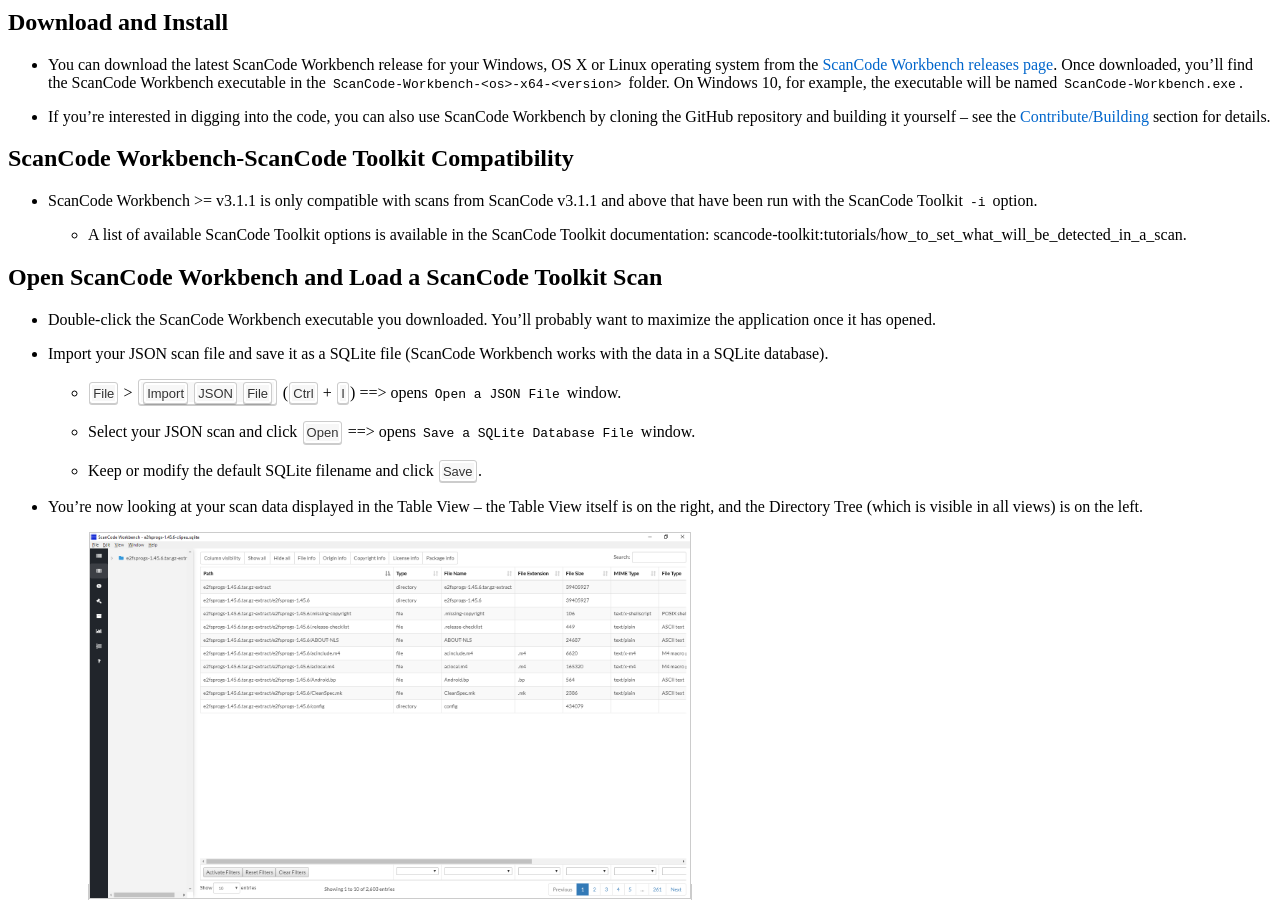
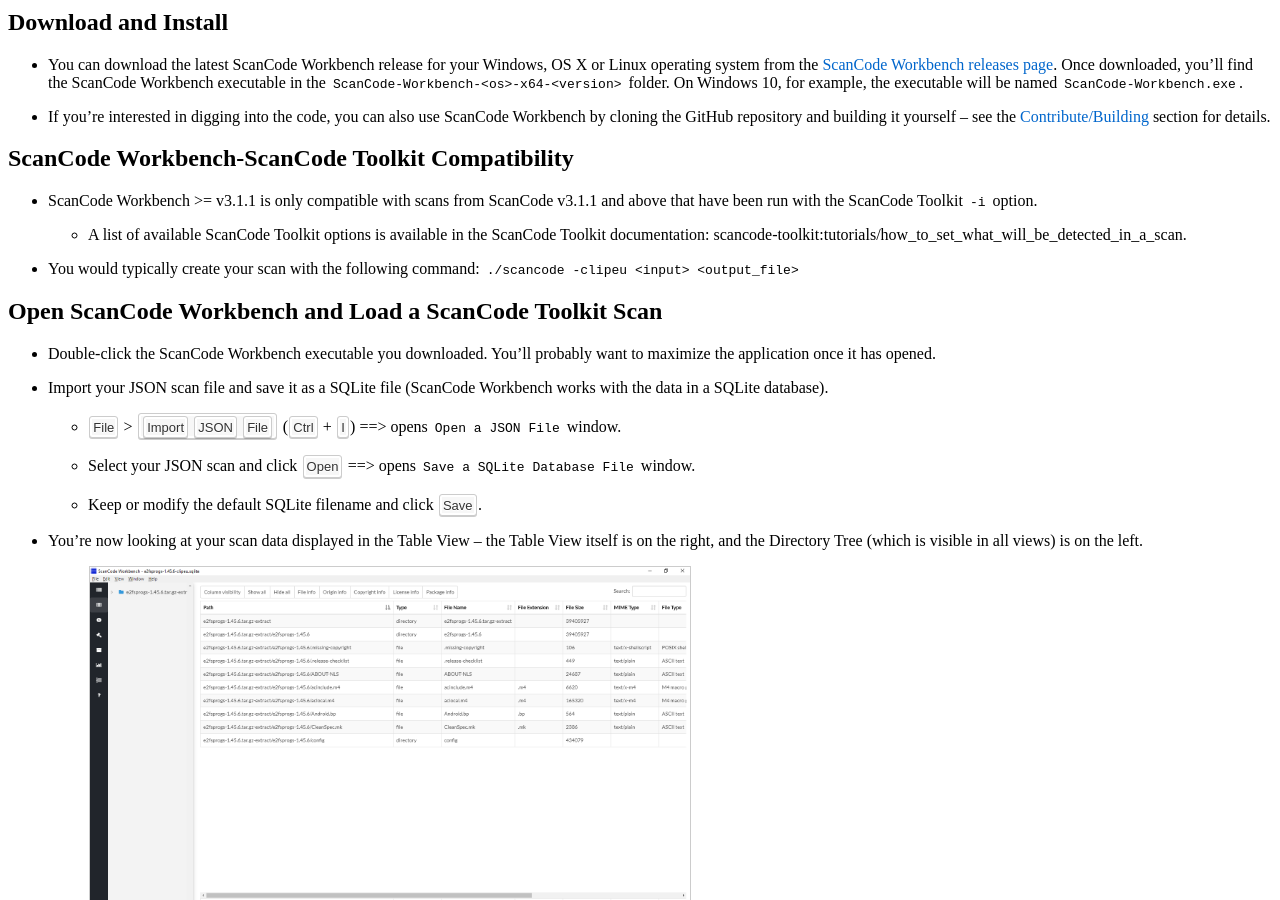
Before and after one commit to aboutcode-org/scancode-workbench, a Sphinx documentation site: the page built from docs/source/getting-started/index.rst, in a window 1280 px wide and 900 px high, scrolled down 516 px. Built offline with Sphinx 7.4.7 and the Read the Docs theme 2.0.0, drawn with Linux system fonts in a browser that asks for light colours.

Commit message:
Adding example of typical command to create a scan
Signed-off-by: Camille Moulin <cmoulin@inno3.fr>

```diff
--- a/docs/source/getting-started/index.rst
+++ b/docs/source/getting-started/index.rst
@@ -26,6 +26,8 @@
    -  A list of available ScanCode Toolkit options is available in the ScanCode Toolkit
       documentation:
       :doc:`scancode-toolkit:tutorials/how_to_set_what_will_be_detected_in_a_scan`.
+
+- You would typically create your scan with the following command: ``./scancode -clipeu <input> <output_file>``
 
 Open ScanCode Workbench and Load a ScanCode Toolkit Scan
 ========================================================
```
